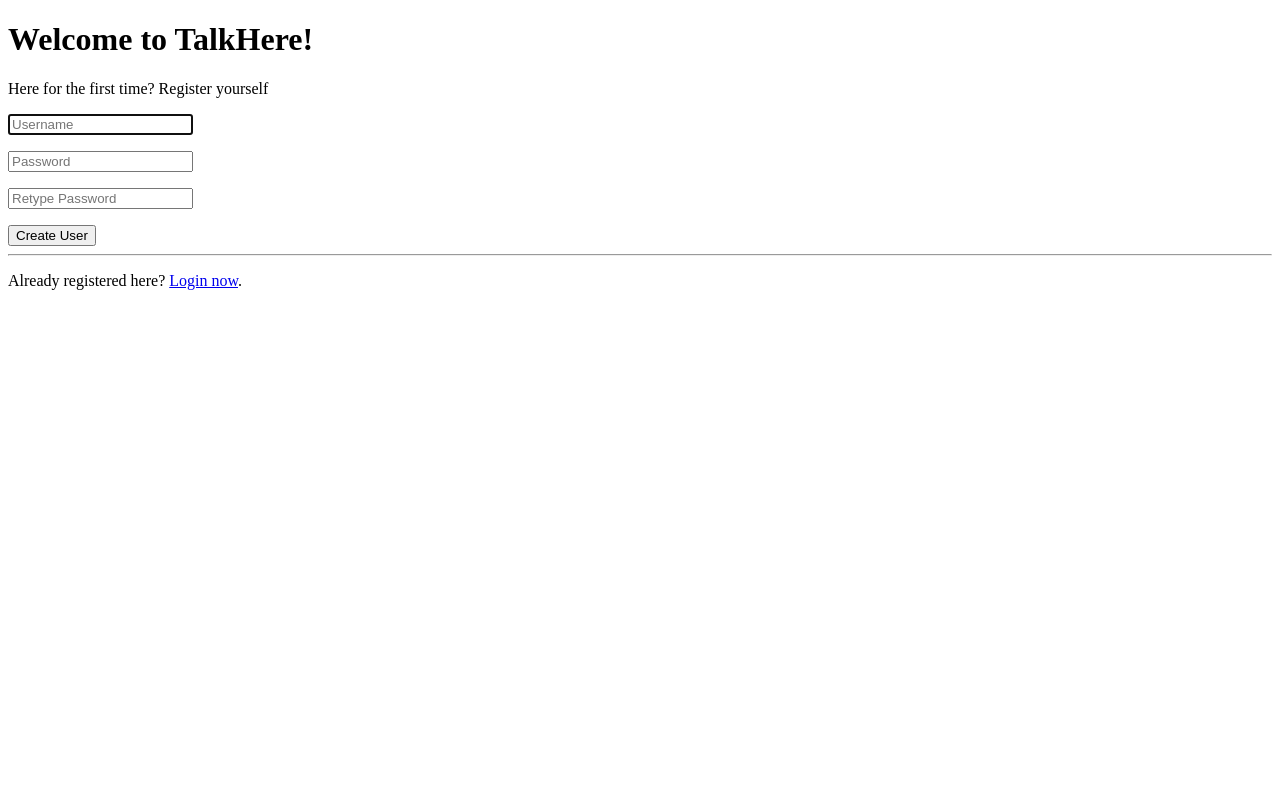
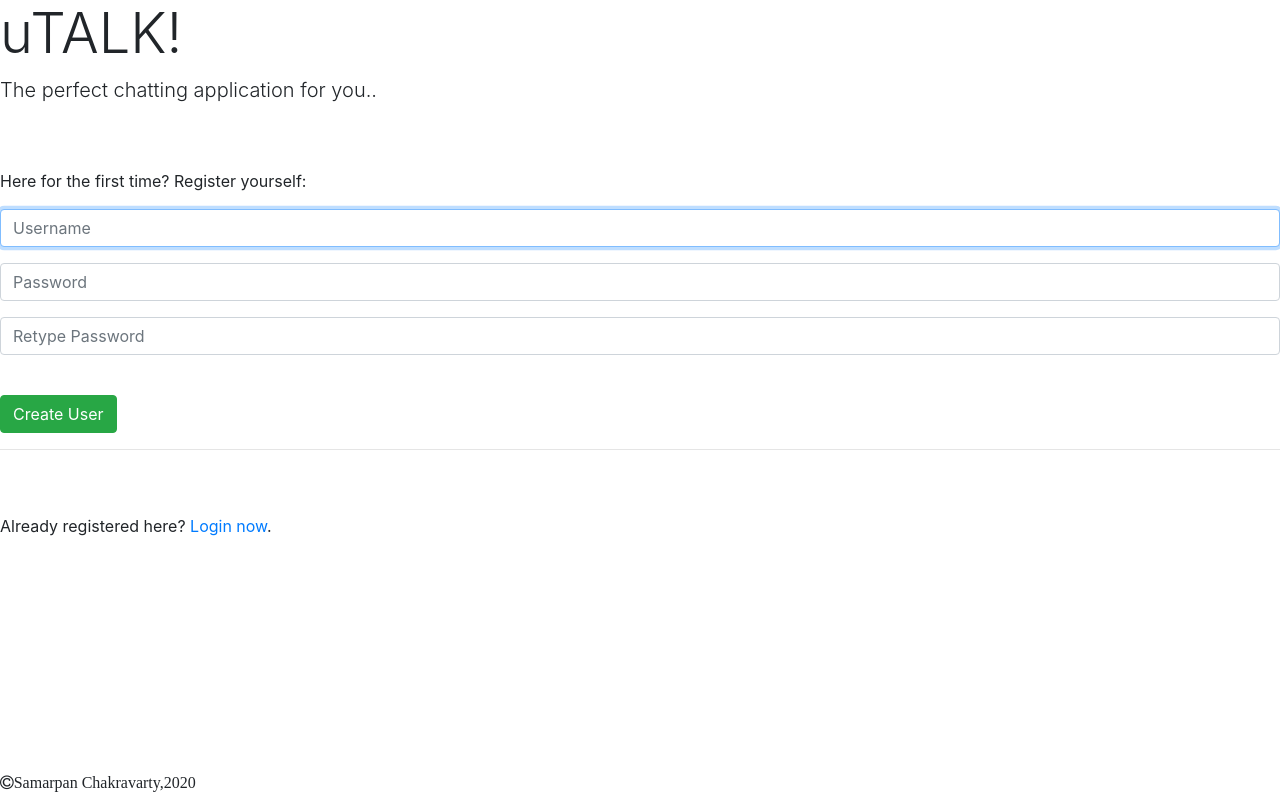
Before and after one commit to sam308/uTalk, a Flask app: page / in a window 1280 px wide. Before the commit the page ends 290 px from the top, so only its background shows below. Run offline with Flask 2, Linux system fonts and the light colour scheme; some libraries are stand-ins or nearby versions.

Commit message:
Added styling for the registration and lagin pages

```diff
--- a/templates/form_help.html
+++ b/templates/form_help.html
@@ -1,3 +1,4 @@
+{# Render form fields #}
 {% macro displayField(fieldName, placeholderVal) %}
 
     <div>
--- a/templates/index.html
+++ b/templates/index.html
@@ -1,21 +1,44 @@
 {% from 'form_help.html' import displayField %}
-{% extends "layout_first.html" %}
 
-{% block title %}
-    Registration
-{% endblock %}
+<!DOCTYPE html>
+<html>
+    <head>
+        <meta name="viewport" content="width=device-width, initial-scale=1">
+        <title>Registration - uTALK</title>
+        <link rel="stylesheet" href="https://stackpath.bootstrapcdn.com/bootstrap/4.1.3/css/bootstrap.min.css" integrity="sha384-MCw98/SFnGE8fJT3GXwEOngsV7Zt27NXFoaoApmYm81iuXoPkFOJwJ8ERdknLPMO" crossorigin="anonymous">
+        <link link rel="stylesheet" type="text/css" href="{{ url_for('static', filename='styles/main_style.css') }}">
+        <link rel="stylesheet" href="https://stackpath.bootstrapcdn.com/font-awesome/4.7.0/css/font-awesome.min.css">
+    </head>
 
-{% block content %}
-    <h1>Welcome to TalkHere!</h1>
-    <p>Here for the first time? Register yourself</p>
+    <body>
+        <div class="index-container">
+            <div class="main-section">
+                <div class="jumbo">
+                    <h1 class="display-4">uTALK!</h1>
+                    <p class="lead">The perfect chatting application for you..</p>
+                </div>
+
+                <div class="right-side-here">
+                    {% with messages = get_flashed_messages(with_categories=true) %}
+                        {% if messages %}
+                            <div class="alert alert-{{ messages[0][0] }} " role="alert">
+                                {{ messages[0][1] }}
+                            </div>
+                            <hr>
+                        {% endif %}
+                    {% endwith %}
+                    <br>
+                    <br>
+                    <p id="here-text">Here for the first time? Register yourself:</p>
                     <form action="{{ url_for('index') }}", method="POST">
 
                         {{ displayField(form.username, 'Username', autofocus=true) }}
                         {{ displayField(form.password, 'Password') }}
                         {{ displayField(form.confirm_password, 'Retype Password') }}
 
-        <div class="form-group">
-            <input type="submit" value="Create User" class="btn btn-warning">
+                        <div class="form-group" id="button-to-create">
+                            <br>
+                            <input type="submit" value="Create User" class="btn btn-success">
                         </div>
 
                         {{ form.csrf_token }}
@@ -23,6 +46,24 @@
                     </form>
 
                     <hr>
+                    <br>
+                    <br>
+                    <p id="already-registered">Already registered here? <a id="login-now" href={{url_for('login')}}>Login now</a>.</p>
+                </div>
 
-    <p>Already registered here? <a href={{url_for('login')}}>Login now</a>.</p>
-{% endblock %}
+            </div>
+            <br>
+            <br>
+            <br>
+            <br>
+            <br>
+            <br>
+            <br>
+            <br>
+            <br>
+            <p id="copyright"><i class="fa fa-copyright" aria-hidden="true">Samarpan Chakravarty,2020</i></p>
+        </div>
+
+
+    </body>
+</html>
--- a/templates/layout_first.html
+++ b/templates/layout_first.html
@@ -1,20 +1,38 @@
 <!DOCTYPE html>
 <html>
     <head>
-        <title>{% block title %}{% endblock %} - TalkHere</title>
+        <meta name="viewport" content="width=device-width, initial-scale=1">
+        <title>{% block title %}{% endblock %} - uTALK</title>
+        <link rel="stylesheet" href="https://stackpath.bootstrapcdn.com/bootstrap/4.1.3/css/bootstrap.min.css" integrity="sha384-MCw98/SFnGE8fJT3GXwEOngsV7Zt27NXFoaoApmYm81iuXoPkFOJwJ8ERdknLPMO" crossorigin="anonymous">
+        <link link rel="stylesheet" type="text/css" href="{{ url_for('static', filename='styles/main_style.css') }}">
+        <link rel="stylesheet" href="https://stackpath.bootstrapcdn.com/font-awesome/4.7.0/css/font-awesome.min.css">
     </head>
 
     <body>
+        <div class="index-container">
+            <div class="main-section">
+                <div class="jumbo">
+                    <h1 class="display-4">uTALK</h1>
+                    <p class="lead">The perfect chatting application for you!</p>
+                </div>
 
+                <div class="right-side-here">
                     {% with messages = get_flashed_messages(with_categories=true) %}
                         {% if messages %}
-                Category: {{ messages[0][0] }}
-                <br>
+                            <div class="alert alert-{{ messages[0][0] }} " role="alert">
                                 {{ messages[0][1] }}
+                            </div>
+                            <hr>
                         {% endif %}
                     {% endwith %}
 
                     {% block content %}
                     {% endblock %}
+                </div>
+
+            </div>
+        </div>
+
+
     </body>
 </html>
```
Also changed, not shown: templates/login_page.html (+54 -9 lines). Lines whose indentation alone changed are shown as unchanged.
